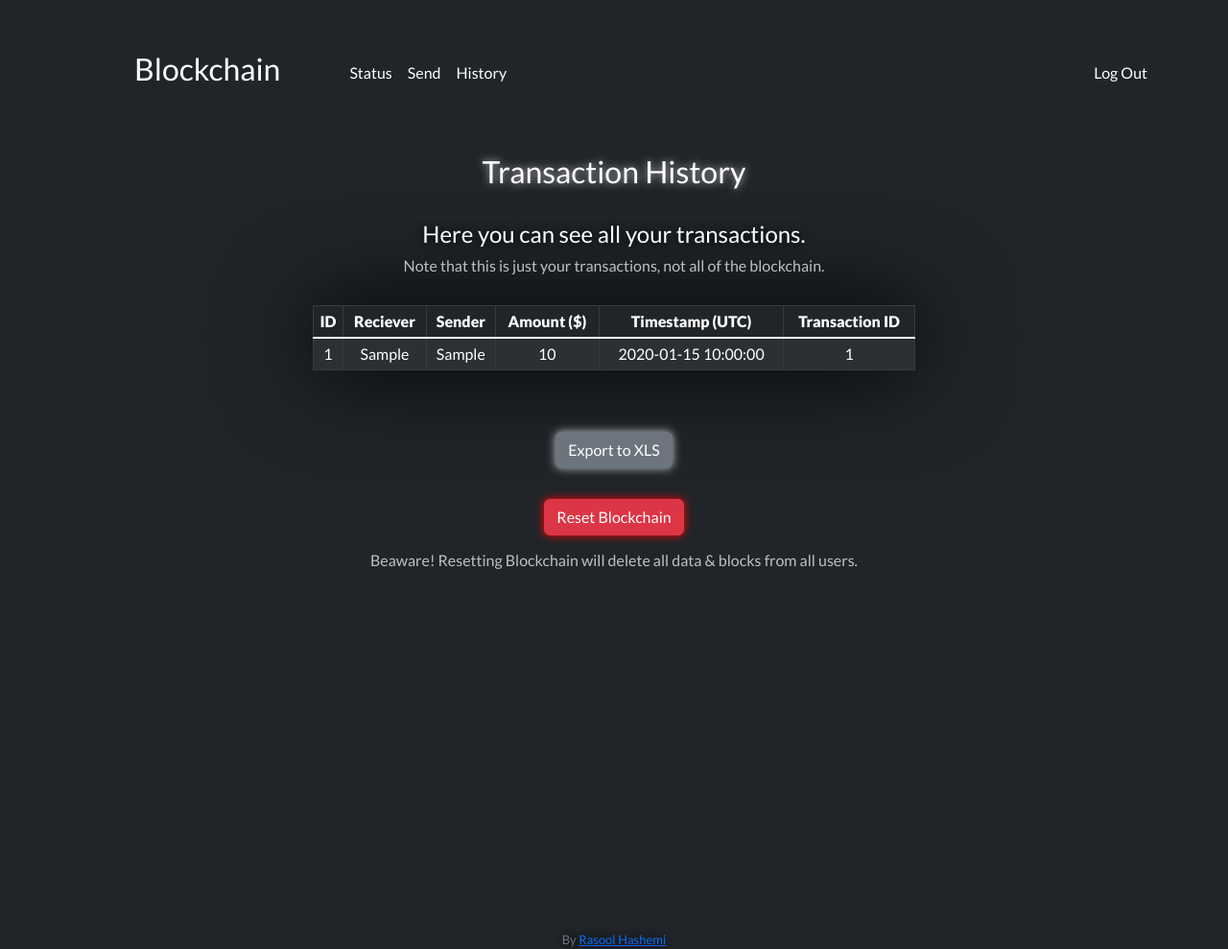
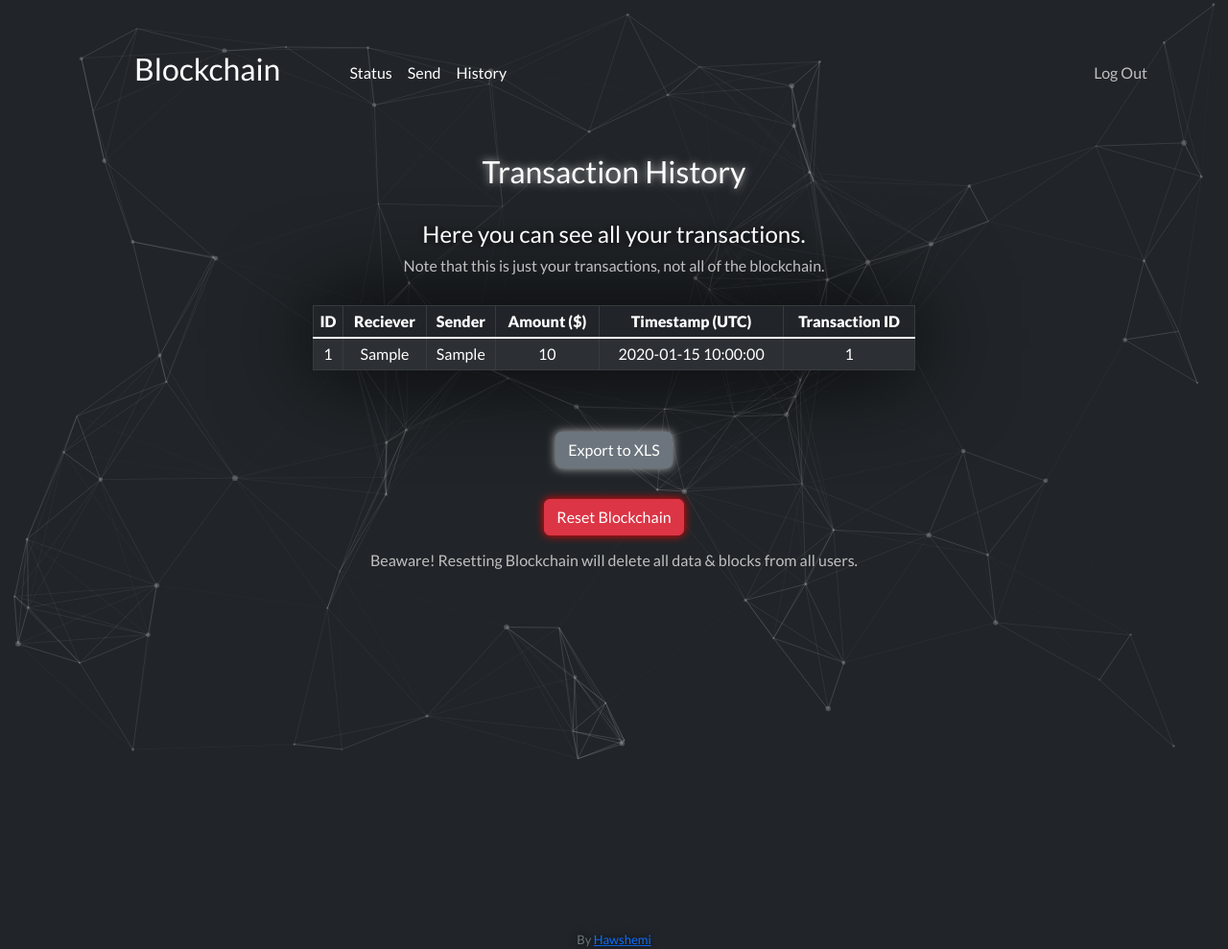
Before and after one commit to hawshemi/Blockchain, a Flask app: page /history in a window 1280 px wide. Shown: the whole page at 96% size. Run offline with Flask 2, Linux system fonts and the light colour scheme; a user stored in the database is signed in; tables that the repository leaves empty hold one stand-in row (values such as "Sample post"); some libraries are stand-ins or nearby versions.

Commit message:
Update layout.html

```diff
--- a/templates/layout.html
+++ b/templates/layout.html
@@ -8,13 +8,12 @@
 
         <!-- documentation at http://getbootstrap.com/docs/5.2 -->
         <link href="https://cdn.jsdelivr.net/npm/bootstrap@5.2.3/dist/css/bootstrap.min.css" rel="stylesheet" integrity="sha384-rbsA2VBKQhggwzxH7pPCaAqO46MgnOM80zW1RWuH61DGLwZJEdK2Kadq2F9CUG65" crossorigin="anonymous">
-
+        <script src="https://cdn.jsdelivr.net/npm/bootstrap@5.2.3/dist/js/bootstrap.bundle.min.js" integrity="sha384-kenU1KFdBIe4zVF0s0G1M5b4hcpxyD9F7jL+jjXkk+Q2h455rYXK/7HAuoJl+0I4" crossorigin="anonymous"></script>
         <script src="https://code.jquery.com/jquery-3.6.1.slim.min.js" integrity="sha256-w8CvhFs7iHNVUtnSP0YKEg00p9Ih13rlL9zGqvLdePA=" crossorigin="anonymous"></script>
 
-        <script src="/static/table2excel.js" ></script>
-        <script src="/static/script.js" ></script>
+        <script src="/static/js/table2excel.js" ></script>
 
-        <link href="/static/favicon.ico" rel="icon">
+        <link href="/static/img/favicon.ico" rel="icon">
 
         <link href="/static/styles.css" rel="stylesheet">
 
@@ -25,28 +24,31 @@
         <title>Blockchain: {% block title %}{% endblock %}</title>
     </head>
     <body>
-        <nav class="navbar navbar-expand-md navbar-dark bg-dark">
+	<div id="particles-js"></div>
+	<script src="static/js/particles.min.js"></script>
+	<script src="static/js/script.js"></script>
+        <nav class="navbar navbar-expand-md">
           <div class="container-fluid">
             <a class="navbar-brand" href="/">Blockchain</a>
-            <button aria-controls="navbar" aria-expanded="false" aria-label="Toggle navigation" class="navbar-toggler" data-bs-target="#navbar" data-bs-toggle="collapse" type="button">
+            <button class="navbar-toggler" type="button" data-bs-toggle="collapse" data-bs-target="#navbar" aria-controls="navbar" aria-expanded="false" aria-label="Toggle navigation">
                 <span class="navbar-toggler-icon"></span>
             </button>
-            <div class="collapse navbar-collapse navbar-text" id="navbar">
-                    {% if session["user_id"] %}
-                    <ul class="navbar-nav mr-auto mt-2">
+            <div class="collapse navbar-collapse" id="navbar">
+                {% if session["user_id"] %}
+                    <ul class="nav navbar-nav mr-auto mt-2 navbar-text">
                         <li class="nav-item"><a class="nav-link" href="/">Status</a></li>
                         <li class="nav-item"><a class="nav-link" href="/send">Send</a></li>
                         <li class="nav-item"><a class="nav-link" href="/history">History</a></li>
                     </ul>
-                    <ul class="navbar-nav ms-auto mt-2 logout">
+                    <ul class="navbar-nav ms-auto mt-2 navbar-logout">
                         <li class="nav-item"><a class="nav-link" href="/logout">Log Out</a></li>
                     </ul>
-                    {% else %}
-                    <ul class="navbar-nav mt-2">
+                {% else %}
+                    <ul class="nav navbar-nav mt-2 navbar-text">
                         <li class="nav-item"><a class="nav-link" href="/register">Register</a></li>
                         <li class="nav-item"><a class="nav-link" href="/login">Log In</a></li>
                     </ul>
-                    {% endif %}
+                {% endif %}
             </div>
           </div>
         </nav>
@@ -62,7 +64,7 @@
         </main>
 
         <footer class="footer text-muted">
-            By <a href="https://hawshemi.com/">Rasool Hashemi</a>
+            By <a href="https://hawshemi.com/" target="_blank">Hawshemi</a>
         </footer>
     </body>
 </html>
```
